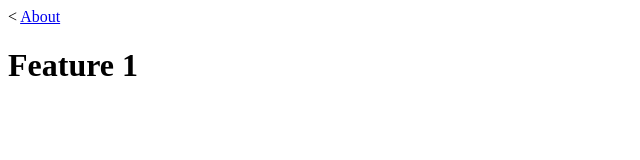
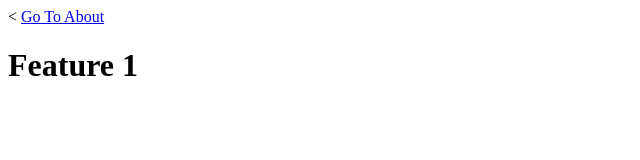
Before and after one commit to NguyenKhoa2014/github-Tues-, a plain HTML site: page index.html in a window 1280 px wide. Shown: the full height of the page, 0-640 px from the left. Drawn offline with Linux system fonts and the light colour scheme.

Commit message:
Creating Web Site

```diff
--- a/index.html
+++ b/index.html
@@ -7,7 +7,7 @@
     <title>Document</title>
 </head>
 <body>
-    <a href="about.html">About</a>
+    <a href="about.html"> Go To About</a>
     <h1>Feature 1</h1>
 </body>
 </html>
```
Also changed, not shown: about.html (+2 -2 lines).
